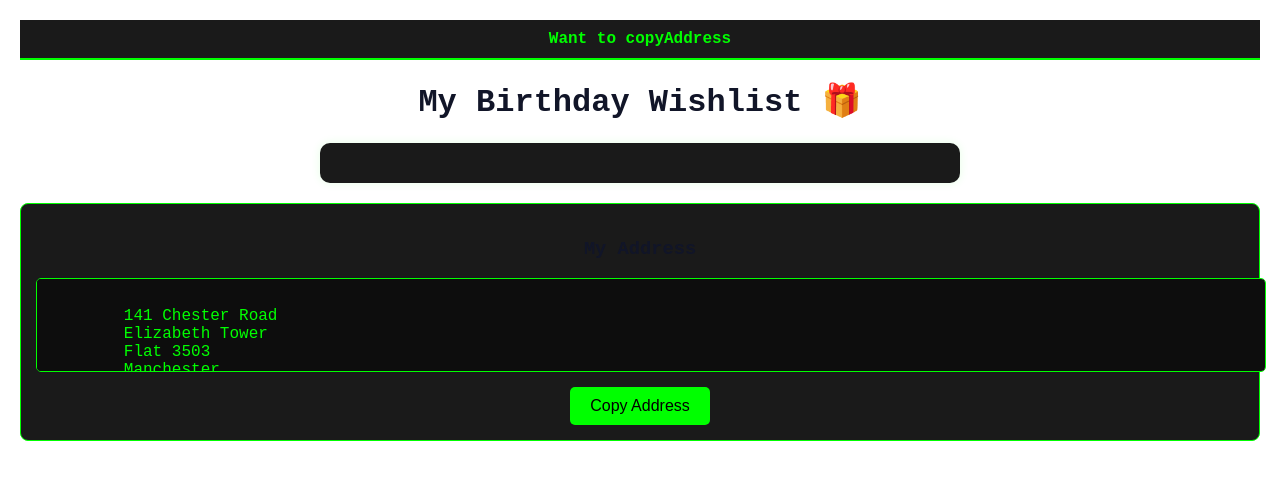
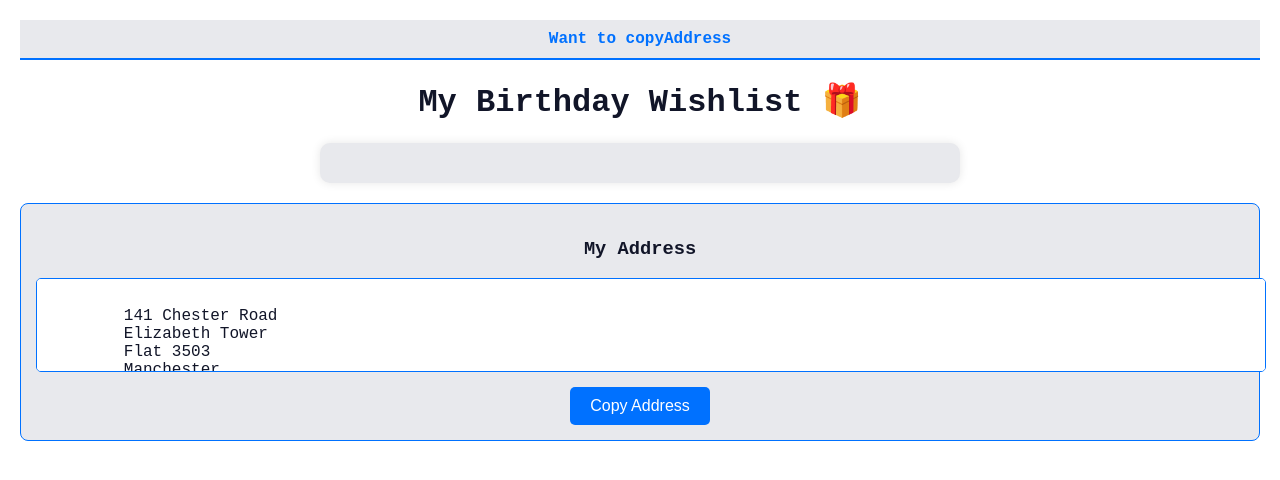
Before and after one commit to OuamboC/Vercel, a website: page public/index.html in a window 1280 px wide. Drawn offline with Linux system fonts and the light colour scheme; no server answers.

Commit message:
Updated Light Mode colors

```diff
--- a/public/styles.css
+++ b/public/styles.css
@@ -1,79 +1,86 @@
-:root{
-    --base-color: white;
-    --base-variant: #e8e9ed;
-    --text-color: #111528;
+:root {
+    --base-color: #FFFFFF; /* White background */
+    --base-variant: #E8E9ED; /* Light grey */
+    --text-color: #111528; /* Dark blue text */
+    --secondary-text: #232738; /* Slate grey */
+    --primary-color: #3A435D; /* Deep blue */
+    --accent-color: #0071FF; /* Bright blue */
+}
+
+.darkmode {
+    --base-color: #0d0d0d; /* Dark background */
+    --base-variant: #1a1a1a; /* Slightly lighter dark background */
+    --text-color: #00ff00; /* Green text to mimic terminal */
     --secondary-text: #232738;
     --primary-color: #3a435d;
     --accent-color: #0071ff;
 }
-.darkmode{
-    --base-color: #0d0d0d; /* Dark background */
-    --base-variant: #1a1a1a; /* Slightly lighter dark background */
-    --text-color:  #00ff00; /* Green text to mimic terminal */
-    --secondary-text: #232738;
-    --primary-color: #3a435d;
-    --accent-color: #0071ff;
 
-}
 body {
+    background-color: var(--base-color);
+    color: var(--text-color);
     font-family: 'Courier New', Courier, monospace; /* Monospaced font for a hacker feel */
-    /*background-color: #0d0d0d; /* Dark background */
-    background-color: var(--base-color);
-    /*color: #00ff00; /* Green text to mimic terminal */
-    color: var(--text-color);
     text-align: center;
     margin: 0;
     padding: 20px;
 }
+
 header {
-    background-color: #1a1a1a; /* Slightly lighter dark background for header */
-    color: #00ff00; /* Green text */
+    background-color: var(--base-variant);
+    color: var(--text-color);
     padding: 10px;
-    border-bottom: 2px solid #00ff00; /* Green border */
+    border-bottom: 2px solid var(--accent-color); /* Bright blue border */
 }
+
 .main-nav a {
-    color: #00ff00; /* Green links */
+    color: var(--accent-color);
     font-weight: bold;
     text-decoration: none;
 }
+
 .wishlist {
     max-width: 600px;
     margin: auto;
-    background: #1a1a1a; /* Dark background for wishlist */
+    background: var(--base-variant);
     padding: 20px;
     border-radius: 10px;
-    box-shadow: 0 0 10px rgba(0, 255, 0, 0.1); /* Green shadow */
+    box-shadow: 0 0 10px rgba(0, 0, 0, 0.1); /* Subtle shadow */
+    color: var(--text-color);
 }
+
 .item {
     display: flex;
     justify-content: space-between;
     align-items: center;
     padding: 10px;
-    border-bottom: 1px solid #00ff00; /* Green border */
+    border-bottom: 1px solid var(--accent-color); /* Bright blue border */
 }
+
 .item:last-child {
     border-bottom: none;
 }
+
 button {
-    background-color: #00ff00; /* Green buttons */
-    color: black;
+    background-color: var(--accent-color); /* Bright blue buttons */
+    color: white;
     border: none;
     padding: 5px 10px;
     cursor: pointer;
     border-radius: 5px;
     transition: background-color 0.3s ease, color 0.3s ease;
 }
+
 button:hover {
-    background-color: #009900; /* Darker green on hover */
+    background-color: #0056b3; /* Darker blue on hover */
     color: white;
 }
-/* General styles for the address section */
+
 .address {
     margin-top: 20px;
     padding: 15px;
-    border: 1px solid #00ff00; /* Green border */
+    border: 1px solid var(--accent-color); /* Bright blue border */
     border-radius: 8px;
-    background-color: #1a1a1a; /* Dark background */
+    background-color: var(--base-variant); /* Light grey background */
 }
 
 .address textarea {
@@ -82,17 +89,17 @@ button:hover {
     font-size: 16px;
     margin-bottom: 10px;
     resize: none;
-    border: 1px solid #00ff00; /* Green border */
+    border: 1px solid var(--accent-color); /* Bright blue border */
     border-radius: 5px;
-    background-color: #0d0d0d; /* Dark background */
-    color: #00ff00; /* Green text */
+    background-color: #fff; /* White background */
+    color: var(--text-color); /* Dark blue text */
 }
 
 .address button {
     padding: 10px 20px;
     font-size: 16px;
-    background-color: #00ff00; /* Green button */
-    color: black;
+    background-color: var(--accent-color); /* Bright blue button */
+    color: white;
     border: none;
     border-radius: 5px;
     cursor: pointer;
@@ -100,10 +107,10 @@ button:hover {
 }
 
 .address button:hover {
-    background-color: #009900; /* Darker green on hover */
+    background-color: #0056b3; /* Darker blue on hover */
     color: white;
 }
-/* Media queries for responsiveness */
+
 @media (max-width: 768px) {
     .address textarea {
         width: 100%;
@@ -139,6 +146,6 @@ button:hover {
 }
 
 .claimed {
-    background-color: #009900; /* Darker green for claimed items */
+    background-color: var(--accent-color); /* Bright blue for claimed items */
     color: white;
 }
```
